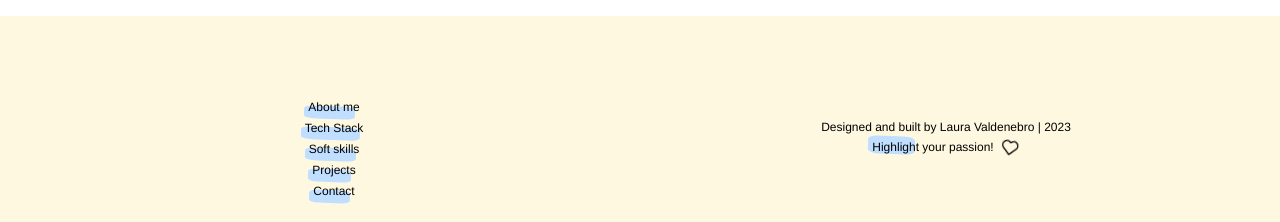
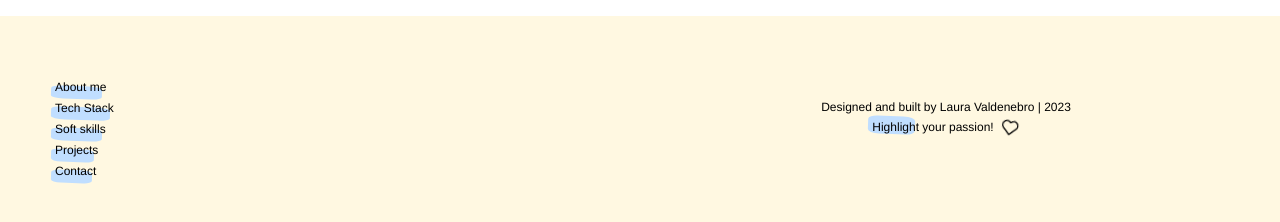
Before and after one commit to lvaldenebro/portfolio, a React app: page / in a window 1280 px wide. Shown: the part 2768-2990 px from the top of the page. Built offline with nearby package versions, Linux system fonts and the light colour scheme.

Commit message:
Fixes alignment in footer section

```diff
--- a/src/components/footer/Credits.js
+++ b/src/components/footer/Credits.js
@@ -1,7 +1,7 @@
 const Credits = () => {
 
     return (
-        <div className="col credits">
+        <div className="col credits text-center">
             <p>Designed and built by Laura Valdenebro | 2023</p>
             <p><span className="highlight-container"><span className="highlight">Highlight</span></span> your passion!<svg xmlns="http://www.w3.org/2000/svg" className="icon icon-tabler icon-tabler-heart heart-footer" viewBox="0 0 24 24">
             <path stroke="none" d="M0 0h24v24H0z" fill="none"/>
--- a/src/components/footer/Footer.js
+++ b/src/components/footer/Footer.js
@@ -3,8 +3,8 @@ import Credits from './Credits';
 
 const Footer = () => {
     return (
-        <footer className="container-fluid footer section text-center">
-            <div className="row">
+        <footer className="container-fluid footer section">
+            <div className="row d-flex justify-content-around">
                 <div className="col">
                     <NavList />
                 </div>
--- a/src/styles/components/footer/Footer.scss
+++ b/src/styles/components/footer/Footer.scss
@@ -1,4 +1,4 @@
 .footer {
-    margin-top: 60px;
+    margin-top: 40px;
     font-size: 12px;
 }
```
